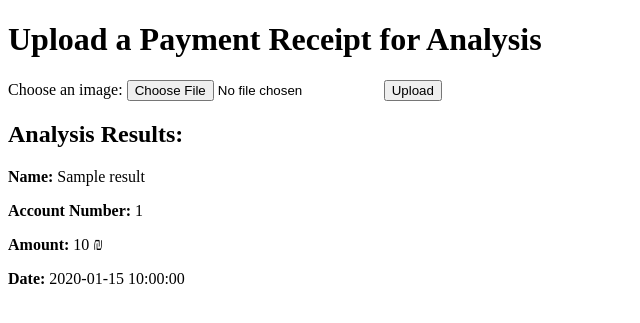
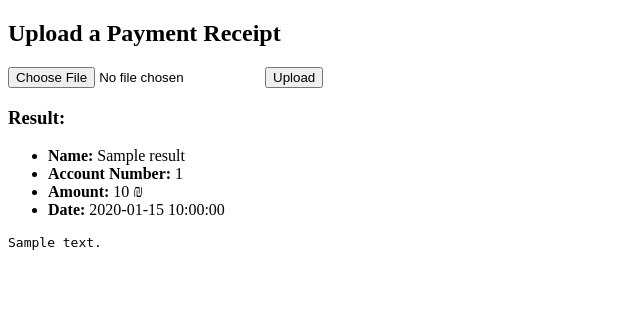
Before and after one commit to menithecoder/OCR, a Python web app: template templates/upload_form.html in a window 1280 px wide. Shown: the top 323 px of the page, without its empty margins (0-640 px from the left). Run offline with Jinja, Linux system fonts and the light colour scheme; the template is opened without the code that fills it: most values are stand-ins (such as "Sample title", 1, 10 or a date in 2020).

Commit message:
Update upload_form.html

```diff
--- a/templates/upload_form.html
+++ b/templates/upload_form.html
@@ -2,23 +2,28 @@
 <html lang="en">
 <head>
     <meta charset="UTF-8">
-    <meta name="viewport" content="width=device-width, initial-scale=1.0">
     <title>Upload Payment Receipt</title>
 </head>
 <body>
-    <h1>Upload a Payment Receipt for Analysis</h1>
-    <form action="/analyze/" method="post" enctype="multipart/form-data">
-        <label for="file">Choose an image:</label>
-        <input type="file" name="file" id="file" required>
+    <h2>Upload a Payment Receipt</h2>
+    <form action="/upload" method="post" enctype="multipart/form-data">
+        <input type="file" name="file" accept="image/*" required>
         <button type="submit">Upload</button>
     </form>
 
     {% if result %}
-        <h2>Analysis Results:</h2>
-        <p><strong>Name:</strong> {{ result.name }}</p>
-        <p><strong>Account Number:</strong> {{ result.account_number }}</p>
-        <p><strong>Amount:</strong> {{ result.amount }} ₪</p>
-        <p><strong>Date:</strong> {{ result.date }}</p>
+        <h3>Result:</h3>
+        {% if result.error %}
+            <p style="color: red;">Error: {{ result.error }}</p>
+        {% else %}
+            <ul>
+                <li><strong>Name:</strong> {{ result.name }}</li>
+                <li><strong>Account Number:</strong> {{ result.account_number }}</li>
+                <li><strong>Amount:</strong> {{ result.amount }} ₪</li>
+                <li><strong>Date:</strong> {{ result.date }}</li>
+            </ul>
+            <pre>{{ result.raw_text }}</pre>
+        {% endif %}
     {% endif %}
 </body>
 </html>
```
